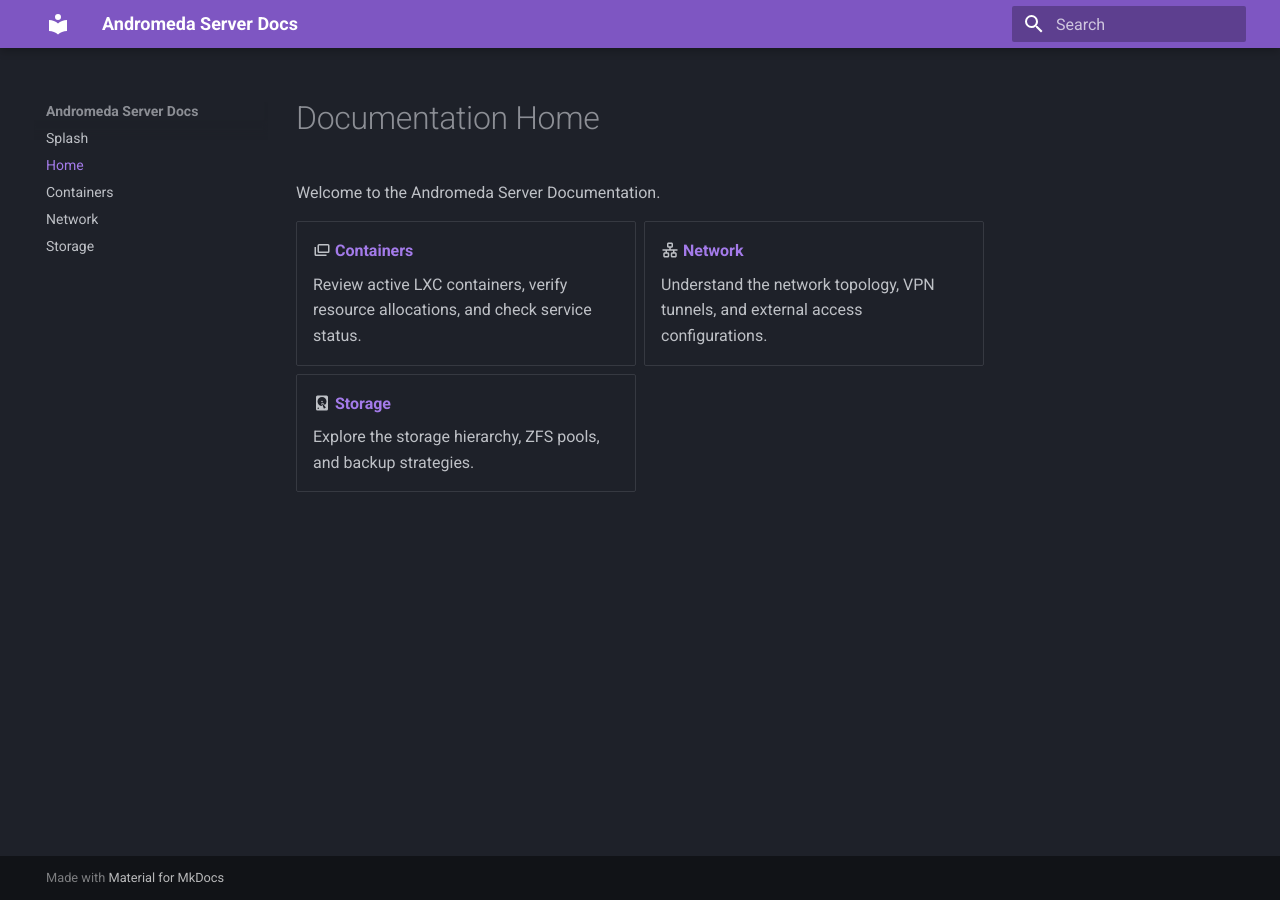
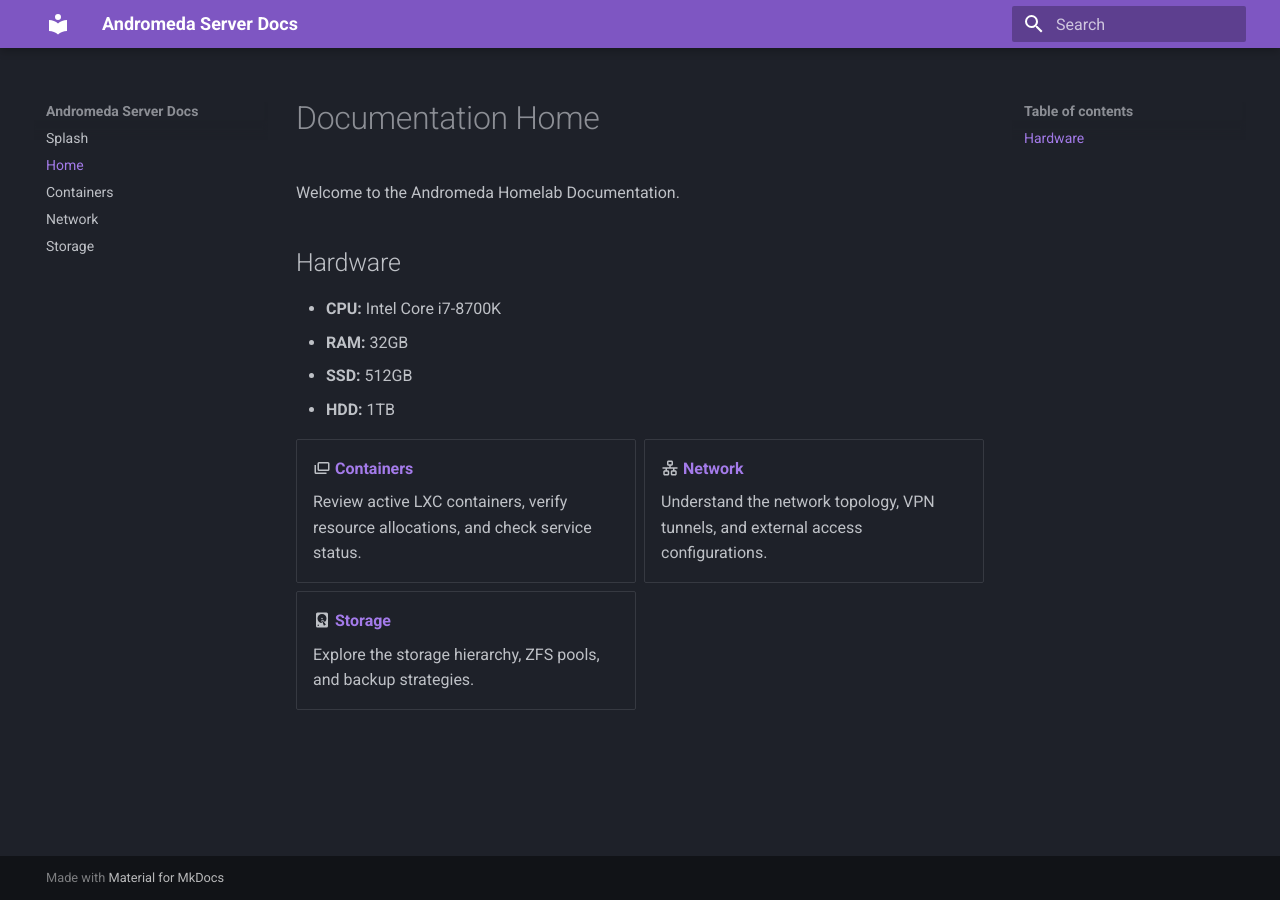
Before and after one commit to SPTS7/Andromeda_Docs, an MkDocs documentation site: the page built from docs/home.md, in a window 1280 px wide. Built offline with MkDocs 1.6.1 and Material for MkDocs 9.7.7, drawn with Linux system fonts in a browser that asks for light colours.

Commit message:
storage and hardware

```diff
--- a/docs/home.md
+++ b/docs/home.md
@@ -1,6 +1,13 @@
 # Documentation Home
 
-Welcome to the Andromeda Server Documentation.
+Welcome to the Andromeda Homelab Documentation.
+
+## Hardware
+
+-   **CPU:** Intel Core i7-8700K
+-   **RAM:** 32GB
+-   **SSD:** 512GB
+-   **HDD:** 1TB
 
 <div class="grid cards" markdown>
 
```
Also changed, not shown: docs/storage.md (added, +6 -0 lines).
